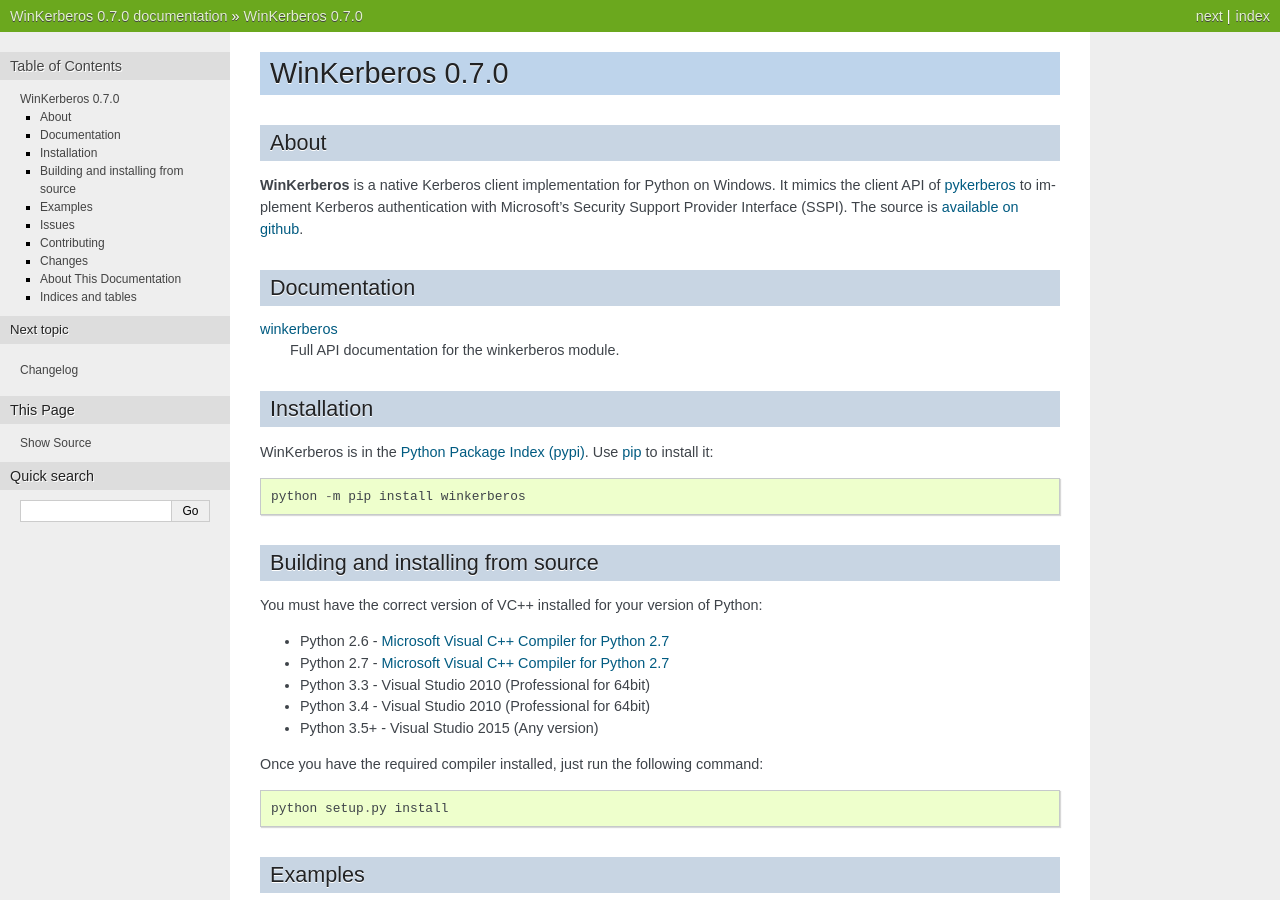
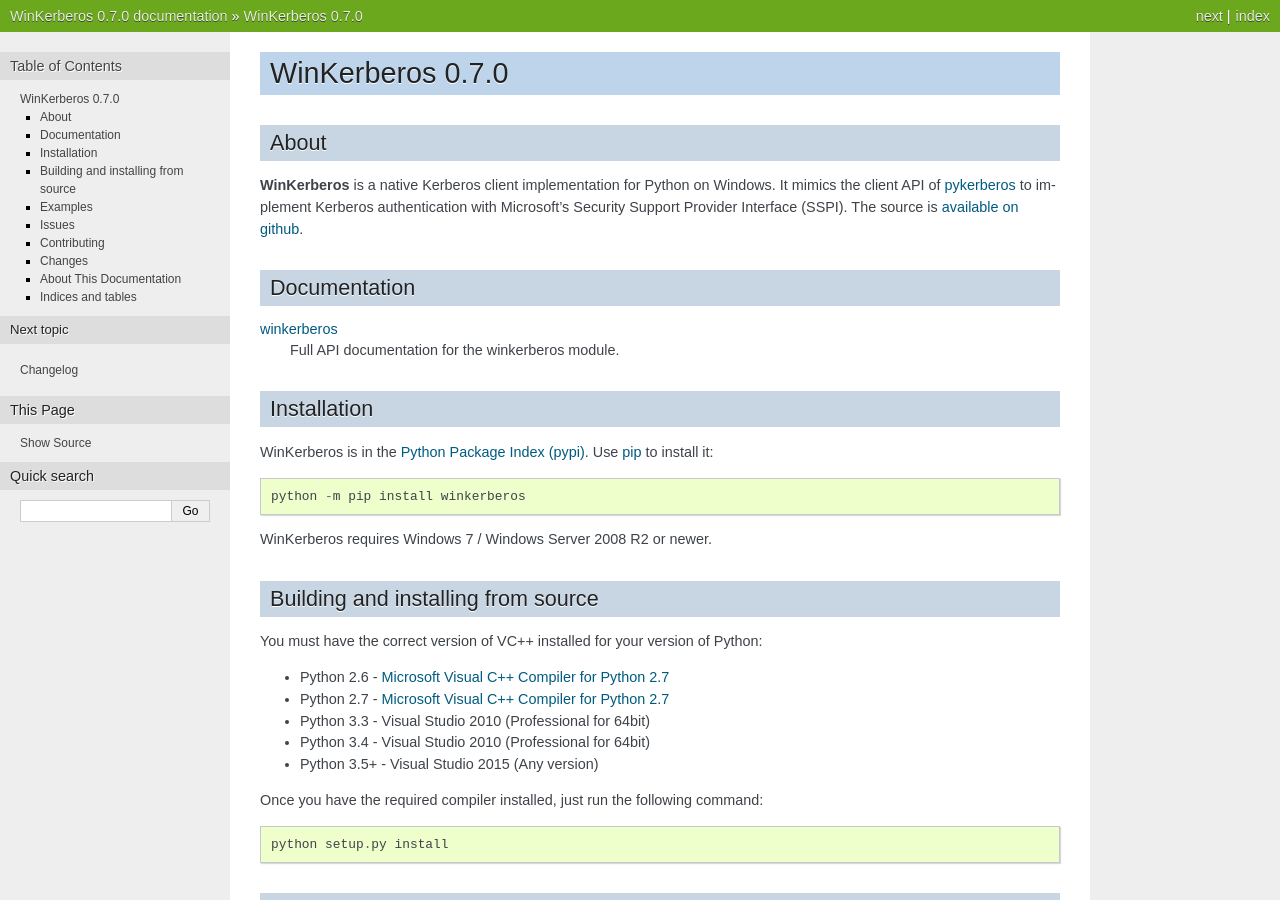
Before and after one commit to mongodb/winkerberos, a Sphinx documentation site: the page built from doc/index.rst, in a window 1280 px wide and 900 px high. Built offline with Sphinx 7.4.7, drawn with Linux system fonts in a browser that asks for light colours; the version number is read from the project's files by our own code.

Commit message:
BUMP 0.7.0

```diff
--- a/README.rst
+++ b/README.rst
@@ -20,6 +20,8 @@
 <https://pypi.python.org/pypi/pip>`_ to install it::
 
   python -m pip install winkerberos
+
+WinKerberos requires Windows 7 / Windows Server 2008 R2 or newer.
 
 Building and installing from source
 ===================================
--- a/doc/index.rst
+++ b/doc/index.rst
@@ -23,6 +23,8 @@
 <https://pypi.python.org/pypi/pip>`_ to install it::
 
   python -m pip install winkerberos
+
+WinKerberos requires Windows 7 / Windows Server 2008 R2 or newer.
 
 Building and installing from source
 -----------------------------------
```
